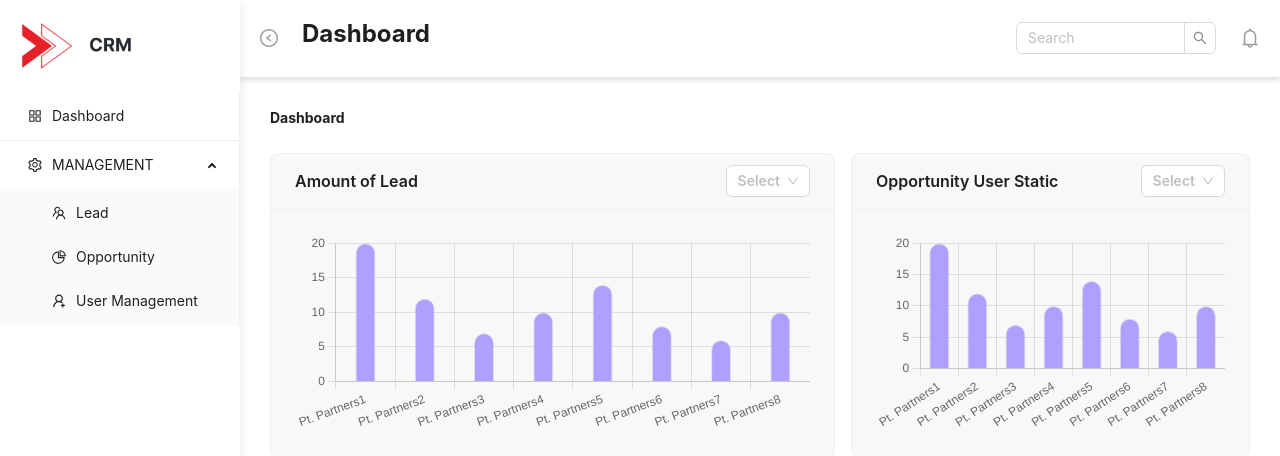
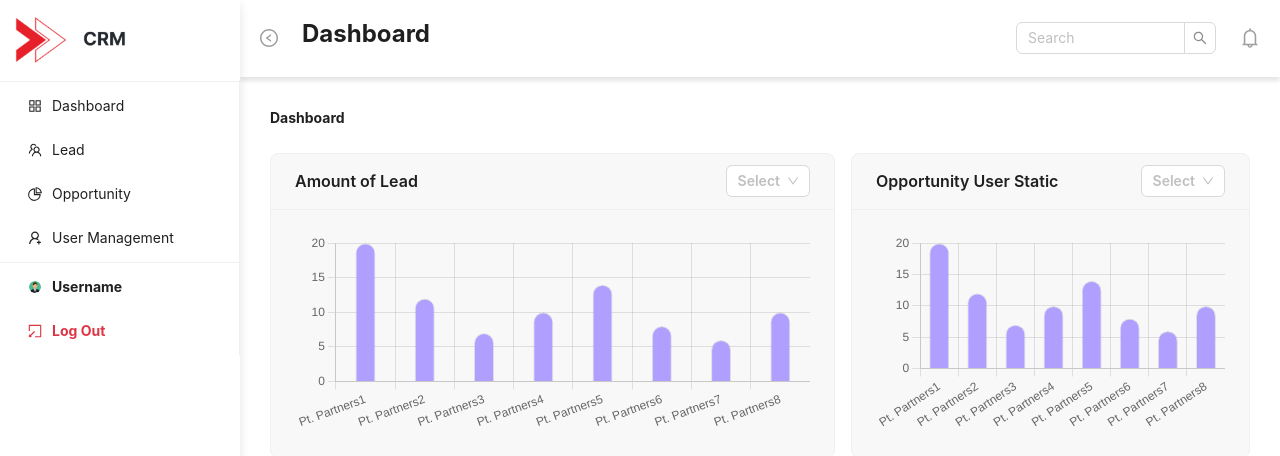
Before and after one commit to FaudinCahyoW/password, a React (Create React App) app: page /dashboard in a window 1280 px wide. Shown: the top 456 px of the page. Built offline with nearby package versions, Linux system fonts and the light colour scheme; no server answers.

Commit message:
fix sidebar

```diff
--- a/src/layouts/pageLayout.js
+++ b/src/layouts/pageLayout.js
@@ -7,9 +7,9 @@ import {
   RightCircleOutlined,
   LeftCircleOutlined,
   BellOutlined,
-  SettingOutlined,
+  ExportOutlined,
 } from "@ant-design/icons";
-import { Layout, Menu, theme, Image, Input } from "antd";
+import { Layout, Menu, theme, Image, Input, Avatar } from "antd";
 import { useState } from "react";
 
 import "../assets/style/pageLayout.css";
@@ -29,15 +29,33 @@ function getItem(label, key, icon, children) {
 }
 
 const items = [
-  getItem("Dashboard", "/dashboard", <AppstoreOutlined />),
   {
     type: "divider",
   },
-  getItem("MANAGEMENT", "sub1", <SettingOutlined />, [
-    getItem("Lead", "/lead", <TeamOutlined />),
-    getItem("Opportunity", "/opportunity", <PieChartOutlined />),
-    getItem("User Management", "/user", <UserAddOutlined />),
-  ]),
+  getItem("Dashboard", "/dashboard", <AppstoreOutlined />),
+  getItem("Lead", "/lead", <TeamOutlined />),
+  getItem("Opportunity", "/opportunity", <PieChartOutlined />),
+  getItem("User Management", "/user", <UserAddOutlined />),
+  {
+    type: "divider",
+  },
+  getItem(
+    <span>
+      <strong>Username</strong>
+    </span>,
+    "/profile",
+    <Avatar
+      src={<img src={require("../assets/img/avatar.png")} alt="avatar" />}
+      size={14}
+    />
+  ),
+  getItem(
+    <span className="text-danger">
+      <strong>Log Out</strong>
+    </span>,
+    "logout",
+    <ExportOutlined rotate={180} className="text-danger" />
+  ),
 ];
 
 const PageLayout = (props) => {
@@ -71,14 +89,18 @@ const PageLayout = (props) => {
       >
         <div
           style={{
-            margin: 16,
+            padding: 10,
           }}
         >
           <Image height={"60px"} src={require("../assets/img/logo.png")} />
         </div>
         <Menu
           onClick={({ key }) => {
-            navigate(key);
+            if (key === "logout") {
+              // call function logout
+            } else {
+              navigate(key);
+            }
           }}
           theme="light"
           defaultSelectedKeys={["dashboard"]}
```
Also changed, not shown: src/assets/img/avatar.png (added).
